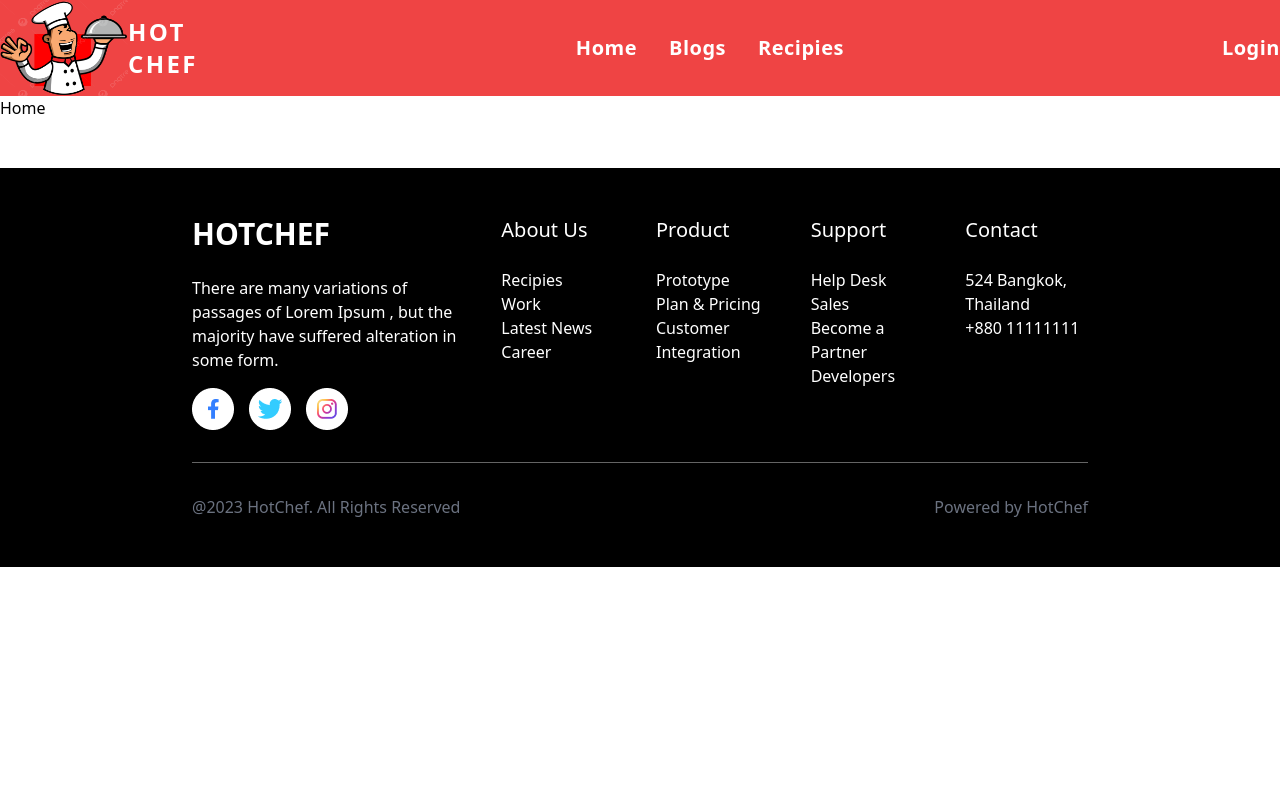
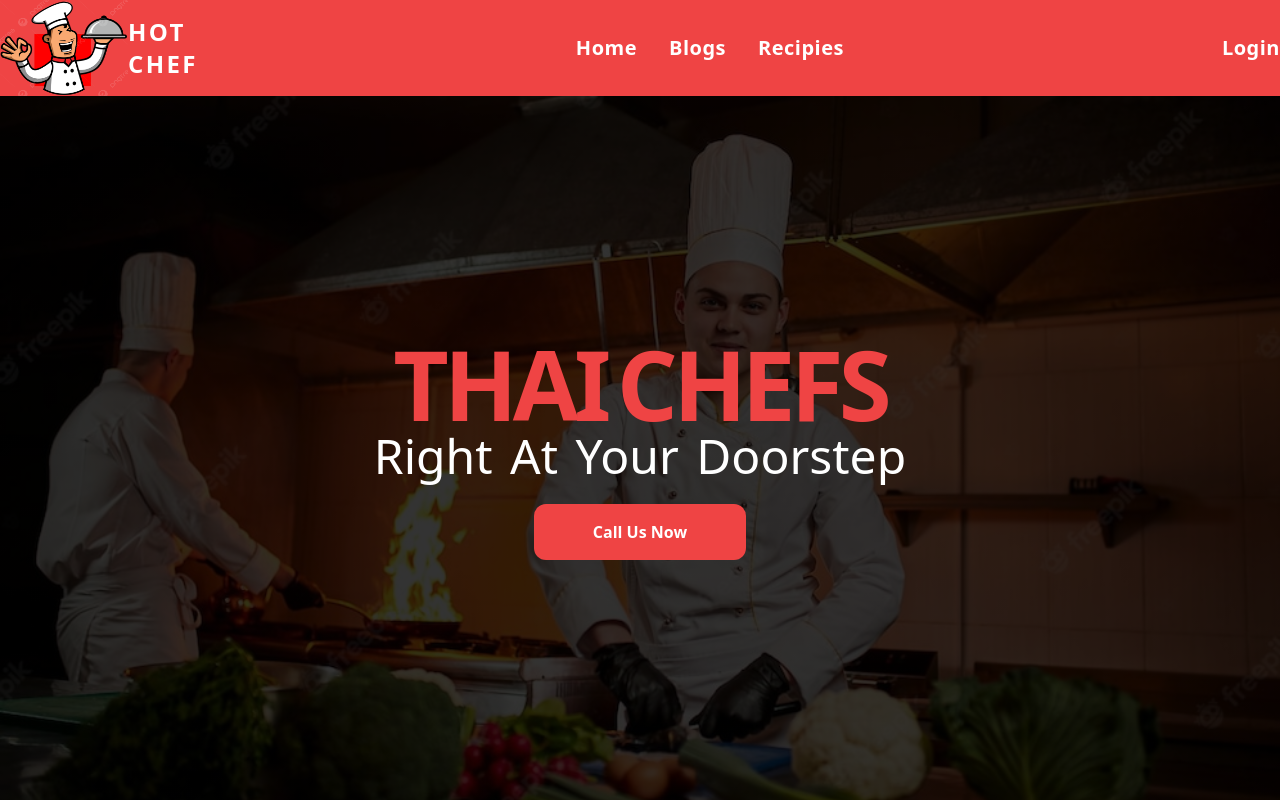
Before and after one commit to arafatdayan005/ChefGuru, a React (Create React App) app: page / in a window 1280 px wide. Shown: the top 800 px of the page. Built offline with nearby package versions, Linux system fonts and the light colour scheme.

Commit message:
banner added

```diff
--- /dev/null
+++ b/src/App.css
@@ -0,0 +1,16 @@
+.banner{
+    background-image: linear-gradient(rgba(0, 0, 0, 0.8), rgba(0, 0, 0, 0.8) ), url("./images/banner.jpg");
+    background-attachment: fixed;
+    background-repeat: no-repeat;
+    background-position: center;
+    background-size: cover;
+    height: calc(100vh - 96px);
+}
+
+.heading{
+    word-spacing: -10px;
+}
+
+.sub-heading{
+    word-spacing: 5px;
+}
--- a/src/App.js
+++ b/src/App.js
@@ -1,8 +1,8 @@
 import React from 'react'
-import logo from './logo.png'
 import Nav from './components/Nav'
 import { Outlet } from 'react-router-dom'
 import Footer from './components/Footer'
+import './App.css'
 
 function App() {
   return (
--- a/src/components/Home.js
+++ b/src/components/Home.js
@@ -2,7 +2,15 @@
 
 function Home() {
     return (
-        <div>Home</div>
+        <>
+            <section className='banner flex justify-center items-center'>
+                <div className='heading text-white text-center'>
+                    <h1 className='text-red-500 text-8xl font-extrabold tracking-tighter'>THAI CHEFS</h1>
+                    <h4 className='sub-heading text-white text-5xl tracking-normal'>Right At Your Doorstep</h4>
+                    <button className='w-2/5 bg-red-500 text-white py-4 mt-6 font-bold rounded-xl hover:bg-red-600'>Call Us Now</button>
+                </div>
+            </section>
+        </>
     )
 }
 
```
Also changed, not shown: src/images/banner.jpg (added).
